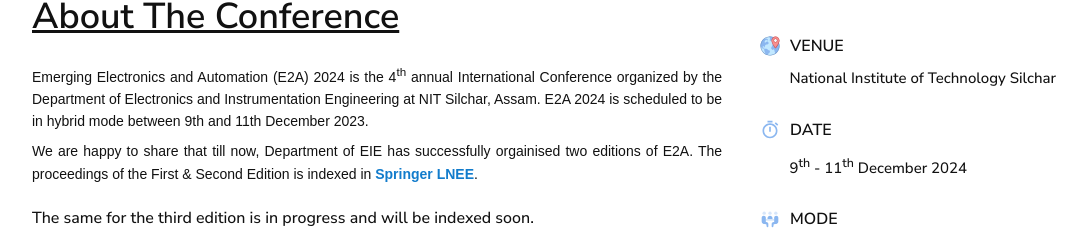
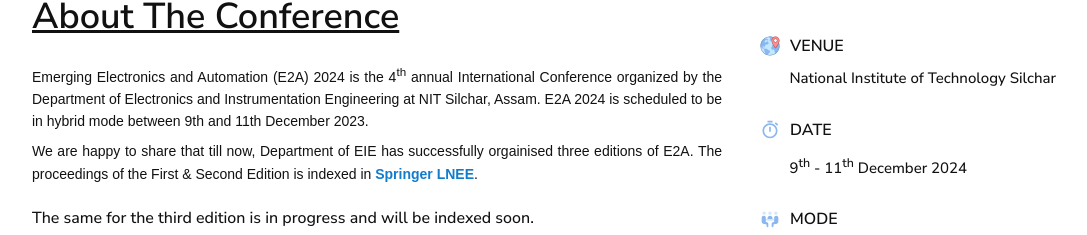
Before and after one commit to vivekksh/e2adummy, a React (Vite) app: page / in a window 1280 px wide. Shown: the part 887-1122 px from the top of the page, without its empty margins (96-1183 px from the left). Built offline with nearby package versions, Linux system fonts and the light colour scheme; a web font is replaced by a local one.

Commit message:
Update Home.jsx

```diff
--- a/src/pages/Home.jsx
+++ b/src/pages/Home.jsx
@@ -31,7 +31,7 @@ const Home = () => {
             </p>
             <p className="text1">
               We are happy to share that till now, Department of EIE has
-              successfully orgainised two editions of E2A. The proceedings of
+              successfully orgainised three editions of E2A. The proceedings of
               the First & Second Edition is indexed in{" "}
               <a
                 href="https://link.springer.com/"
```
